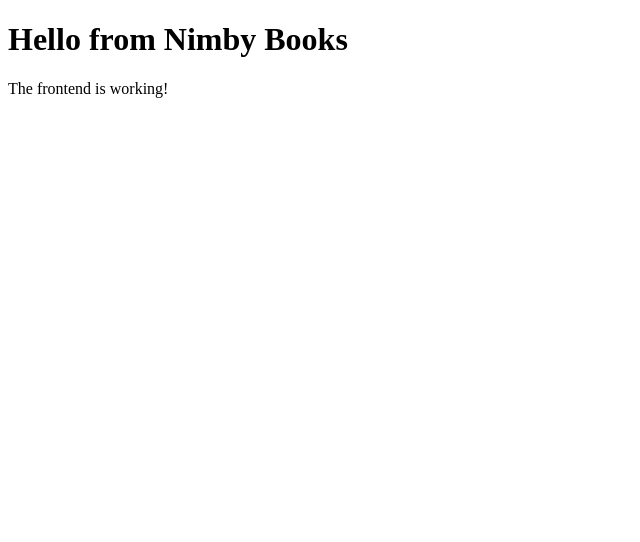
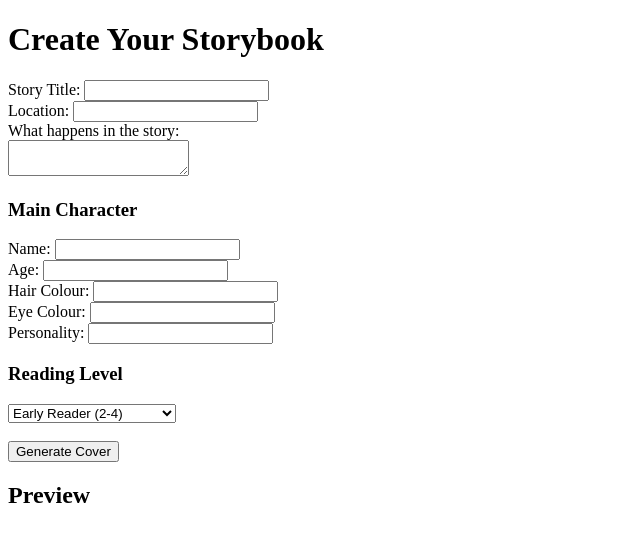
Before and after one commit to twowebmedia/ai-books, a website: page public/index.html in a window 1280 px wide. Shown: the whole page, without its empty margins (0-640 px from the left). Drawn offline with Linux system fonts and the light colour scheme.

Commit message:
Update index.html

```diff
--- a/public/index.html
+++ b/public/index.html
@@ -1,10 +1,42 @@
+<!-- public/index.html -->
 <!DOCTYPE html>
-<html>
-  <head>
-    <title>Nimby Books</title>
-  </head>
-  <body>
-    <h1>Hello from Nimby Books</h1>
-    <p>The frontend is working!</p>
-  </body>
+<html lang="en">
+<head>
+  <meta charset="UTF-8" />
+  <meta name="viewport" content="width=device-width, initial-scale=1.0" />
+  <title>Nimby Books - Create Your Story</title>
+  <script defer src="script.js"></script>
+</head>
+<body>
+  <h1>Create Your Storybook</h1>
+  <form id="storybookForm">
+    <label>Story Title: <input type="text" name="title" required /></label><br>
+    <label>Location: <input type="text" name="location" required /></label><br>
+    <label>What happens in the story:<br>
+      <textarea name="plot" required></textarea></label><br>
+
+    <h3>Main Character</h3>
+    <label>Name: <input type="text" name="mainName" required /></label><br>
+    <label>Age: <input type="number" name="mainAge" required /></label><br>
+    <label>Hair Colour: <input type="text" name="mainHair" /></label><br>
+    <label>Eye Colour: <input type="text" name="mainEyes" /></label><br>
+    <label>Personality: <input type="text" name="mainPersonality" /></label><br>
+
+    <h3>Reading Level</h3>
+    <select name="readingLevel" required>
+      <option value="early">Early Reader (2-4)</option>
+      <option value="developing">Developing Reader (5-7)</option>
+      <option value="confident">Confident Reader (8-10)</option>
+      <option value="pagepro">Page Pro (11+)</option>
+    </select><br><br>
+
+    <button type="submit">Generate Cover</button>
+  </form>
+
+  <div id="result">
+    <h2>Preview</h2>
+    <img id="coverImage" src="" alt="Generated Cover" style="max-width: 210mm; max-height: 210mm; display:none;"/>
+    <p id="synopsis"></p>
+  </div>
+</body>
 </html>
```
